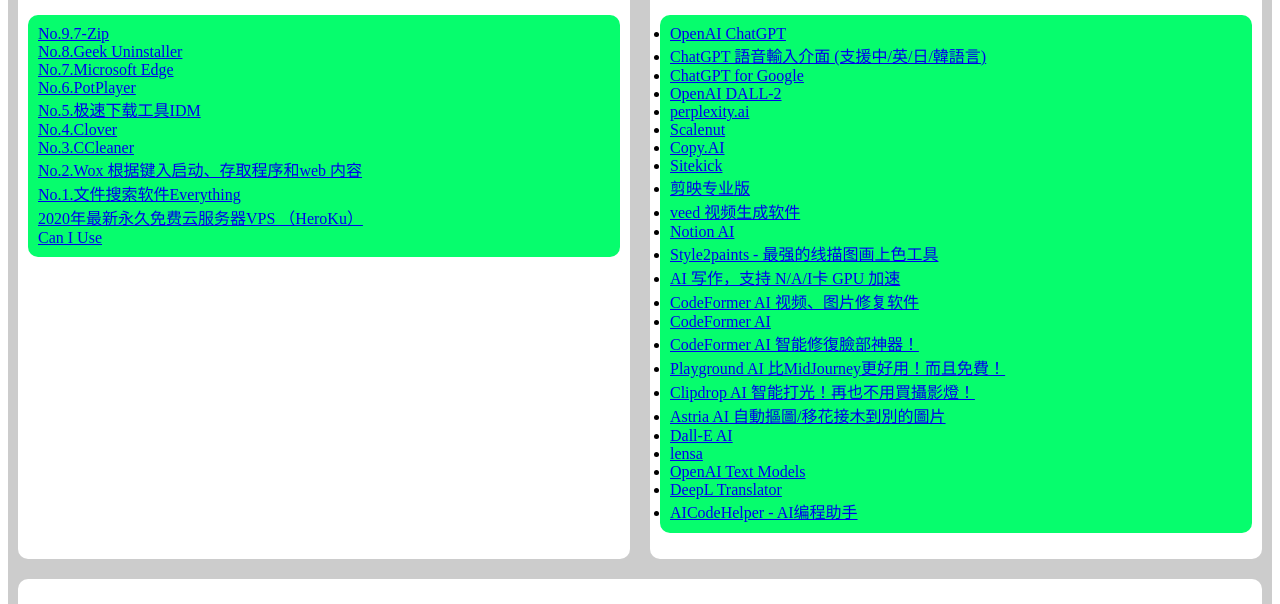
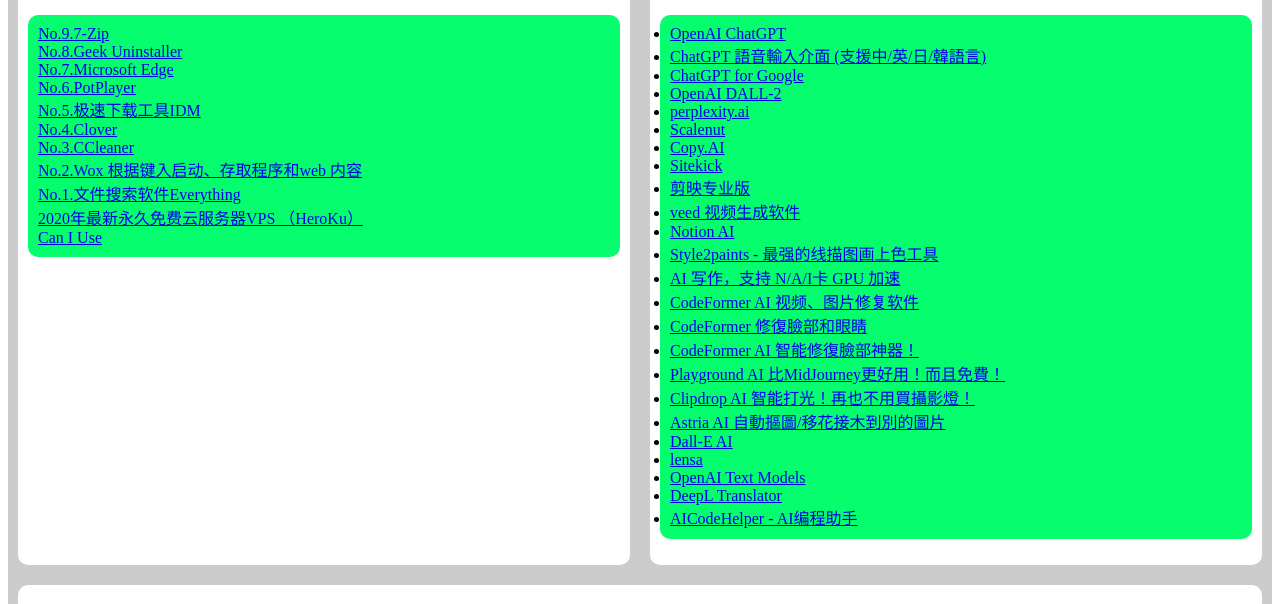
Before and after one commit to caih1943/caih1943.github.io, a plain HTML site: page laocaiHome.html in a window 1280 px wide. Shown: the part 117-721 px from the top of the page. Drawn offline with Linux system fonts and the light colour scheme.

Commit message:
updated
add more AI tools links

```diff
--- a/laocaiHome.html
+++ b/laocaiHome.html
@@ -75,7 +75,7 @@
 					<li><a href="https://bittly.cc/0iYMw" target="_blank">Style2paints - 最强的线描图画上色工具</a></li>
 					<li><a href="https://bittly.cc/OZHFr" target="_blank">AI 写作，支持 N/A/I卡 GPU 加速 </a></li>
 					<li><a href="https://www.freedidi.com/7749.html" target="_blank">CodeFormer AI 视频、图片修复软件</a></li>
-					<li><a href="https://shangchenzhou.com/projects/CodeFormer" target="_blank">CodeFormer AI</a></li>
+					<li><a href="https://huggingface.co/spaces/sczhou/CodeFormer" target="_blank">CodeFormer 修復臉部和眼睛</a></li>
 					<li><a href="https://github.com/sczhou/CodeFormer" target="_blank">CodeFormer AI 智能修復臉部神器！</a></li>
 					<li><a href="https://playgroundai.com/" target="_blank">Playground AI 比MidJourney更好用！而且免費！</a></li>
 					<li><a href="https://clipdrop.co/relight" target="_blank">Clipdrop AI 智能打光！再也不用買攝影燈！</a></li>
```
